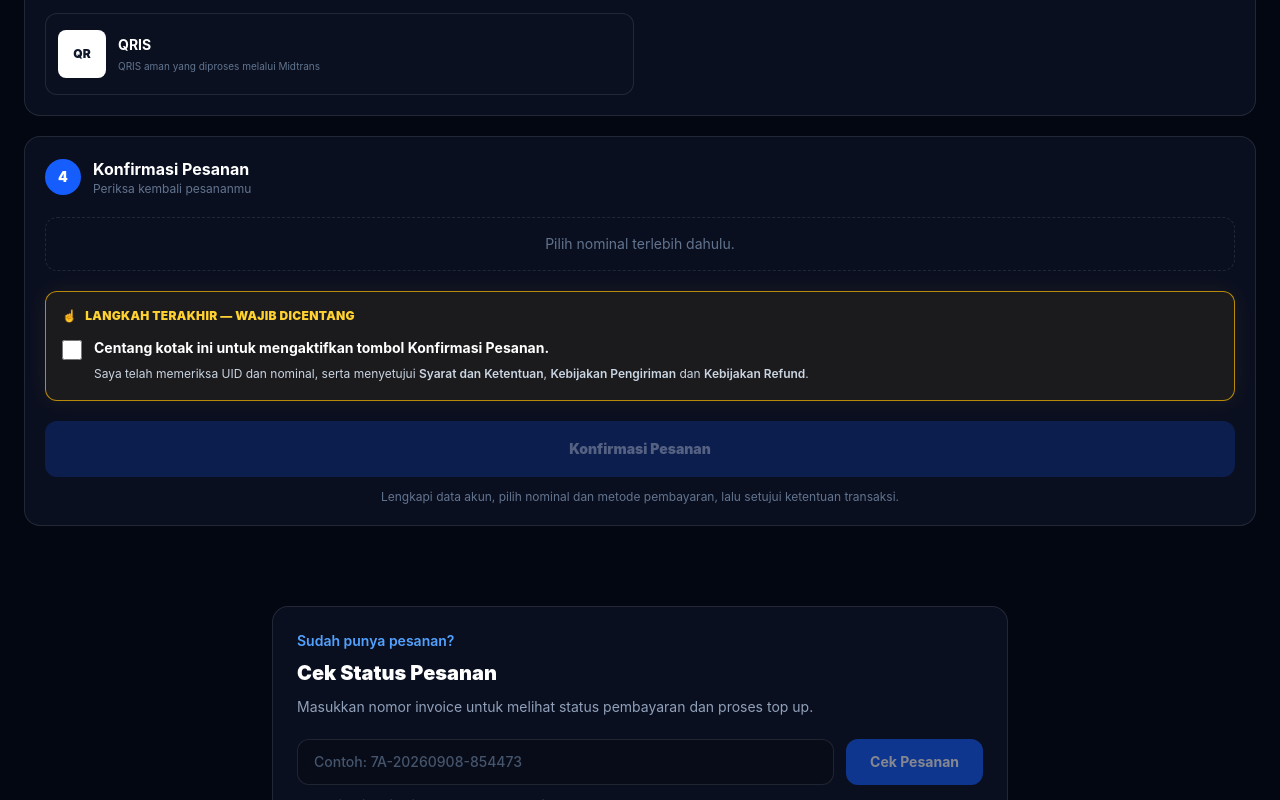
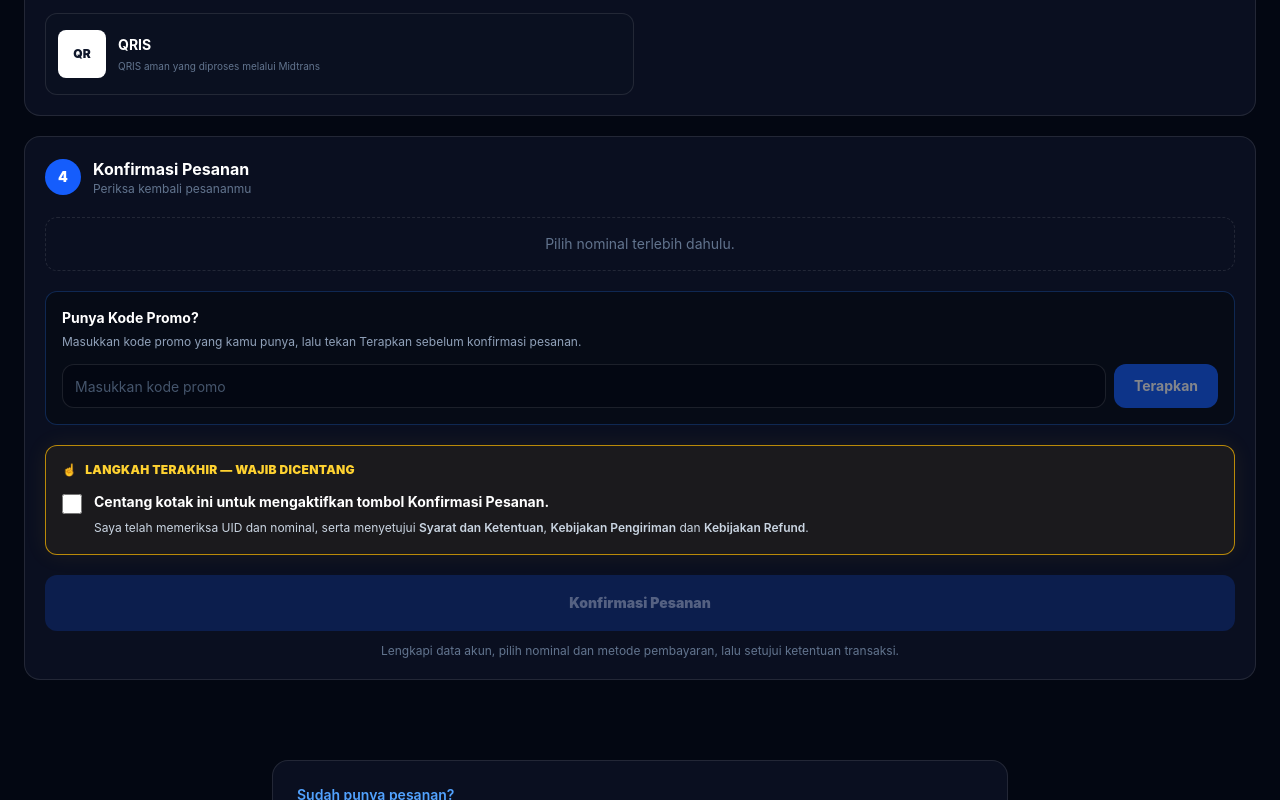
Before and after one commit to falintino/7-april-store, a Next.js app: page /topup/free-fire in a window 1280 px wide. Shown: the part 1500-2300 px from the top of the page. Built offline with nearby package versions, Linux system fonts and the light colour scheme; no server answers; the database is empty.

Commit message:
Restore promo code entry at Free Fire checkout

```diff
--- a/app/topup/free-fire/TopUpClient.tsx
+++ b/app/topup/free-fire/TopUpClient.tsx
@@ -85,6 +85,17 @@ export default function TopUpClient({
 
   const [acceptedTerms, setAcceptedTerms] =
     useState(false);
+
+  const [promoCode, setPromoCode] = useState("");
+  const [appliedPromo, setAppliedPromo] = useState<{
+    code: string;
+    discountAmount: number;
+    finalProductPrice: number | null;
+    paymentFeeWaived: boolean;
+    message: string;
+  } | null>(null);
+  const [validatingPromo, setValidatingPromo] = useState(false);
+  const [promoMessage, setPromoMessage] = useState("");
 
   /*
    * ================================
@@ -174,11 +185,31 @@ export default function TopUpClient({
     selectedPaymentMethod,
   ]);
 
+  const appliedPromoMatches = Boolean(
+    appliedPromo &&
+    appliedPromo.code.toLowerCase() === promoCode.trim().toLowerCase(),
+  );
+
+  const effectiveProductPrice =
+    appliedPromoMatches && appliedPromo?.finalProductPrice !== null
+      ? appliedPromo.finalProductPrice
+      : previewProductPrice;
+
+  const recalculatedPayment = getCustomerTotal({
+    productPrice: effectiveProductPrice,
+    diamondAmount: selectedProduct
+      ? getDiamondAmount(selectedProduct.name, selectedProduct.sku)
+      : null,
+    paymentMethod: selectedPaymentMethod ?? "",
+  });
+
   const previewPaymentFee =
-    previewPayment.paymentFee;
+    appliedPromoMatches && appliedPromo?.paymentFeeWaived
+      ? 0
+      : recalculatedPayment.paymentFee;
 
   const previewCustomerTotal =
-    previewPayment.customerTotal;
+    effectiveProductPrice + previewPaymentFee;
 
   /*
    * ================================
@@ -266,12 +297,16 @@ export default function TopUpClient({
       selectedPaymentMethod,
     );
 
+  const promoReady = !promoCode.trim() || appliedPromoMatches;
+
   const formValid =
     uidValid &&
     whatsappValid &&
     productValid &&
     paymentValid &&
     acceptedTerms &&
+    promoReady &&
+    !validatingPromo &&
     !loading;
 
   /*
@@ -313,6 +348,8 @@ export default function TopUpClient({
       productId,
     );
 
+    setAppliedPromo(null);
+    setPromoMessage(promoCode.trim() ? "Nominal berubah. Terapkan ulang kode promo." : "");
     setErrorMessage("");
   }
 
@@ -331,6 +368,8 @@ export default function TopUpClient({
       null,
     );
 
+    setAppliedPromo(null);
+    setPromoMessage(promoCode.trim() ? "Pilihan produk berubah. Terapkan ulang kode promo." : "");
     setErrorMessage("");
   }
 
@@ -339,6 +378,70 @@ export default function TopUpClient({
    * KONFIRMASI PESANAN
    * ================================
    */
+
+  async function handleApplyPromo() {
+    const code = promoCode.trim();
+
+    if (!code) {
+      setAppliedPromo(null);
+      setPromoMessage("Masukkan kode promo terlebih dahulu.");
+      return;
+    }
+    if (!selectedProduct) {
+      setAppliedPromo(null);
+      setPromoMessage("Pilih nominal terlebih dahulu.");
+      return;
+    }
+    if (!whatsappValid) {
+      setAppliedPromo(null);
+      setPromoMessage("Masukkan nomor WhatsApp yang valid terlebih dahulu.");
+      return;
+    }
+
+    try {
+      setValidatingPromo(true);
+      setAppliedPromo(null);
+      setPromoMessage("");
+
+      const response = await fetch("/api/promo/validate", {
+        method: "POST",
+        headers: { "Content-Type": "application/json" },
+        body: JSON.stringify({
+          code,
+          productId: selectedProduct.id,
+          whatsapp,
+        }),
+      });
+      const result = await response.json();
+
+      if (!response.ok || !result.valid) {
+        setPromoMessage(result.message || "Kode promo tidak dapat digunakan.");
+        return;
+      }
+
+      setAppliedPromo({
+        code,
+        discountAmount: Number(result.discountAmount ?? 0),
+        finalProductPrice:
+          result.finalProductPrice === null || result.finalProductPrice === undefined
+            ? null
+            : Number(result.finalProductPrice),
+        paymentFeeWaived: Boolean(result.paymentFeeWaived),
+        message: String(result.message ?? "Kode promo berhasil digunakan."),
+      });
+      setPromoMessage(
+        result.paymentFeeWaived
+          ? "Kode promo aktif — biaya pembayaran gratis."
+          : "Kode promo aktif — diskon Rp" +
+              Number(result.discountAmount ?? 0).toLocaleString("id-ID") + ".",
+      );
+      setErrorMessage("");
+    } catch {
+      setPromoMessage("Tidak dapat memeriksa kode promo. Coba lagi.");
+    } finally {
+      setValidatingPromo(false);
+    }
+  }
 
   async function handleConfirm() {
     if (
@@ -438,6 +541,10 @@ export default function TopUpClient({
 
                 paymentMethod:
                   selectedPaymentMethod,
+
+                ...(appliedPromoMatches
+                  ? { promoCode: appliedPromo?.code }
+                  : {}),
               }),
           },
         );
@@ -984,6 +1091,92 @@ export default function TopUpClient({
           </div>
         )}
 
+        <div className="mt-5 rounded-xl border border-blue-500/25 bg-[#060b16] p-4">
+          <h3 className="text-sm font-bold text-white">Punya Kode Promo?</h3>
+          <p className="mt-1 text-xs leading-5 text-slate-400">
+            Masukkan kode promo yang kamu punya, lalu tekan Terapkan sebelum konfirmasi pesanan.
+          </p>
+          <div className="mt-3 flex flex-col gap-2 sm:flex-row">
+            <input
+              type="text"
+              value={promoCode}
+              disabled={loading || validatingPromo}
+              onChange={(event) => {
+                setPromoCode(event.target.value);
+                setAppliedPromo(null);
+                setPromoMessage("");
+              }}
+              onKeyDown={(event) => {
+                if (event.key === "Enter") {
+                  event.preventDefault();
+                  void handleApplyPromo();
+                }
+              }}
+              placeholder="Masukkan kode promo"
+              autoCapitalize="characters"
+              className="h-11 min-w-0 flex-1 rounded-xl border border-white/10 bg-[#030712] px-3 text-sm font-semibold uppercase tracking-wide text-white outline-none placeholder:normal-case placeholder:font-normal placeholder:tracking-normal placeholder:text-slate-600 focus:border-blue-500 disabled:opacity-60"
+            />
+            <button
+              type="button"
+              onClick={() => void handleApplyPromo()}
+              disabled={loading || validatingPromo || !promoCode.trim()}
+              className="h-11 shrink-0 rounded-xl bg-blue-600 px-5 text-sm font-bold text-white transition hover:bg-blue-500 disabled:cursor-not-allowed disabled:opacity-50"
+            >
+              {validatingPromo ? "Memeriksa..." : "Terapkan"}
+            </button>
+          </div>
+          {promoMessage && (
+            <p
+              role="status"
+              className={[
+                "mt-3 text-xs font-semibold leading-5",
+                appliedPromoMatches ? "text-emerald-400" : "text-amber-300",
+              ].join(" ")}
+            >
+              {appliedPromoMatches ? "✓ " : ""}
+              {promoMessage}
+            </p>
+          )}
+          {appliedPromoMatches && (
+            <button
+              type="button"
+              onClick={() => {
+                setPromoCode("");
+                setAppliedPromo(null);
+                setPromoMessage("");
+              }}
+              className="mt-2 text-xs font-semibold text-slate-400 underline underline-offset-2 hover:text-white"
+            >
+              Hapus kode promo
+            </button>
+          )}
+        </div>
+
+        {appliedPromoMatches && selectedProduct && (
+          <div className="mt-4 rounded-xl border border-emerald-500/25 bg-emerald-500/[0.06] p-4">
+            <div className="flex items-center justify-between gap-4 text-sm">
+              <span className="text-slate-300">Harga produk</span>
+              <span className="text-slate-400 line-through">{formatRupiah(previewProductPrice)}</span>
+            </div>
+            {appliedPromo?.discountAmount ? (
+              <div className="mt-2 flex items-center justify-between gap-4 text-sm">
+                <span className="text-emerald-400">Diskon promo</span>
+                <span className="font-bold text-emerald-400">−{formatRupiah(appliedPromo.discountAmount)}</span>
+              </div>
+            ) : null}
+            {appliedPromo?.paymentFeeWaived && (
+              <div className="mt-2 flex items-center justify-between gap-4 text-sm">
+                <span className="text-emerald-400">Biaya pembayaran</span>
+                <span className="font-bold text-emerald-400">Gratis dengan promo</span>
+              </div>
+            )}
+            <div className="mt-3 flex items-center justify-between gap-4 border-t border-emerald-500/20 pt-3">
+              <span className="font-bold text-white">Total setelah promo</span>
+              <span className="text-lg font-black text-emerald-300">{formatRupiah(previewCustomerTotal)}</span>
+            </div>
+          </div>
+        )}
+
         {errorMessage && (
           <div className="mt-4 rounded-xl border border-red-500/30 bg-red-500/10 p-4 text-sm text-red-400">
             {errorMessage}
```
